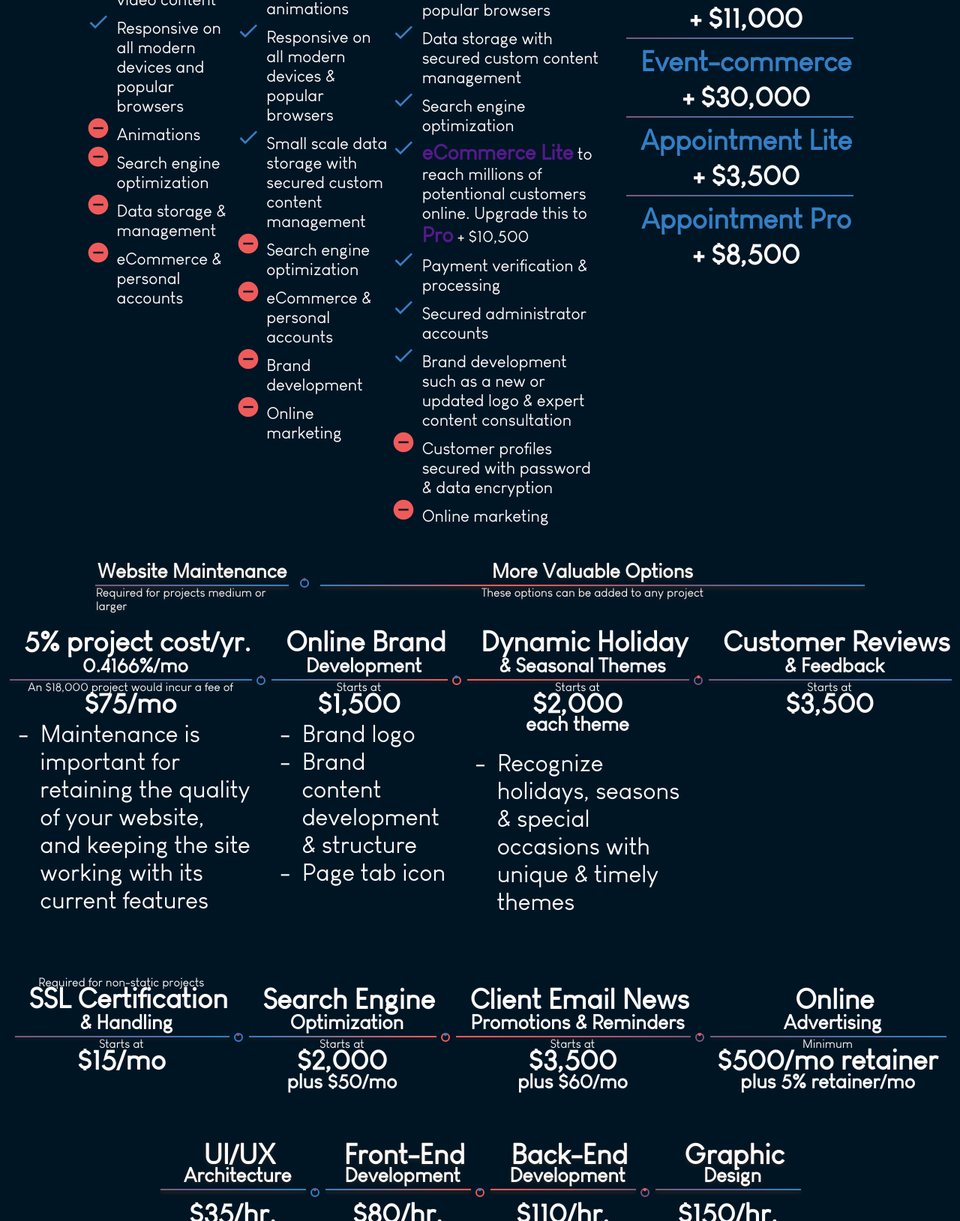
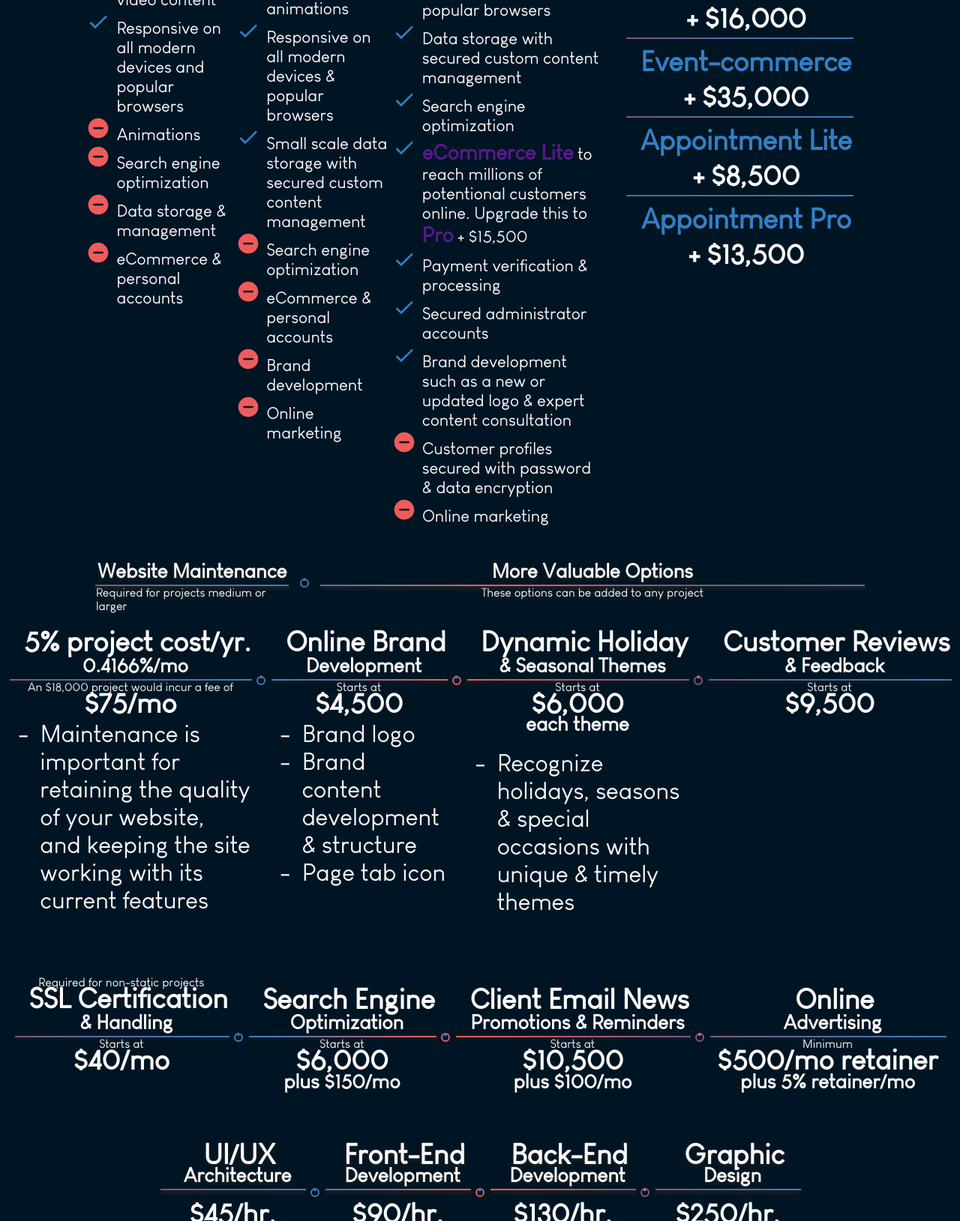
Before and after one commit to smlcate/CateCo, a website: page public/index.html in a window 1280 px wide. Shown: the part 4301-5930 px from the top of the page at 75% size. Drawn offline with nearby package versions, Linux system fonts and the light colour scheme; some packages are replaced by stand-ins of ours; no server answers.

Commit message:
update prices

```diff
--- a/public/js/controllers/mainCtrl.js
+++ b/public/js/controllers/mainCtrl.js
@@ -11,46 +11,46 @@ app.controller('mainCtrl', ['$scope', '$http', '$window', '$compile', '$location
     select:'',
     features: [
       {
-        full:'12,500',
-        red:'12,500',
+        full:'17,500',
+        red:'17,500',
         inc:'Included',
         price:'12,500'
       },
       {
-        full:'23,000',
-        red:'10,500',
+        full:'28,000',
+        red:'15,500',
         inc:'Included',
-        price:'23,000'
+        price:'28,000'
       },
       {
-        full:'7,500',
-        red:'4,750',
+        full:'12,500',
+        red:'8,750',
         inc:'Included',
-        price:'7,500'
+        price:'12,500'
       },
       {
-        full:'11,000',
-        red:'8,750',
+        full:'16,000',
+        red:'13,750',
         inc:'Included',
-        price:'11,000'
+        price:'16,000'
       },
       {
-        full:'30,000',
-        red:'22,000',
+        full:'35,000',
+        red:'27,000',
         inc:'Included',
-        price:'30,000'
-      },
-      {
-        full:'3,500',
-        red:'2,000',
-        inc:'Included',
-        price:'3,500'
+        price:'35,000'
       },
       {
         full:'8,500',
         red:'7,000',
         inc:'Included',
         price:'8,500'
+      },
+      {
+        full:'13,500',
+        red:'12,000',
+        inc:'Included',
+        price:'13,500'
       },
     ]
   }
--- a/public/partials/home.html
+++ b/public/partials/home.html
@@ -130,7 +130,7 @@
               <div id="websiteHourlyCellSplitterA" class="websiteHourlyCellSplitters"></div>
             </div>
             <p>Starting from</p>
-            <h3>$5,000</h3>
+            <h3>$8,500</h3>
             <span class="priceInfoSpans">
               <p> + recurring maintenance, hosting & servicing fees</p>
               <!-- <p class="markdownTexts">Saves $5,500</p> -->
@@ -154,7 +154,7 @@
               <div id="websiteHourlyCellSplitterB" class="websiteHourlyCellSplitters"></div>
             </div>
             <p>Starting from</p>
-            <h3>$9,000</h3>
+            <h3>$15,000</h3>
             <span class="priceInfoSpans">
               <p> + recurring maintenance, hosting & servicing fees</p>
               <!-- <p class="markdownTexts">Saves $5,500</p> -->
@@ -180,7 +180,7 @@
               <div id="websiteHourlyCellSplitterC" class="websiteHourlyCellSplitters"></div>
             </div>
             <p>Starting from</p>
-            <h3>$18,000</h3>
+            <h3>$26,000</h3>
             <span class="priceInfoSpans">
               <!-- <p class="markdownTexts">Saves $5,500</p> -->
               <p> + recurring maintenance, hosting & servicing fees</p>
@@ -387,7 +387,7 @@
                   <div id="websiteHourlyCellSplitterB" class="websiteHourlyCellSplitters"></div>
                 </div>
                 <p>Starts at</p>
-                <h3>$1,500</h3>
+                <h3>$4,500</h3>
                 <ul class="websitesHourlyInfoDivs">
                   <li>Brand logo</li>
                   <li>Brand content development & structure</li>
@@ -404,7 +404,7 @@
 
                 </div>
                 <p>Starts at</p>
-                <h3>$2,000</h3>
+                <h3>$6,000</h3>
                 <h5>each theme</h5>
                 <ul class="websitesHourlyInfoDivs">
                   <li>Recognize holidays, seasons & special occasions with unique & timely themes</li>
@@ -419,7 +419,7 @@
                   <div id="websiteHourlyCellSplitterD" class="websiteHourlyCellSplitters"></div>
                 </div>
                 <p>Starts at</p>
-                <h3>$3,500</h3>
+                <h3>$9,500</h3>
               </div>
             </div>
 
@@ -433,7 +433,7 @@
                   <div id="websiteHourlyCellSplitterA" class="websiteHourlyCellSplitters"></div>
                 </div>
                 <p>Starts at</p>
-                <h3>$15/mo</h3>
+                <h3>$40/mo</h3>
               </div>
               <div id="websiteHourlyCellDividerA" class="websiteHourlyCellDividers"><p>•</p></div>
 
@@ -444,8 +444,8 @@
                   <div id="websiteHourlyCellSplitterB" class="websiteHourlyCellSplitters"></div>
                 </div>
                 <p>Starts at</p>
-                <h3>$2,000</h3>
-                <h5>plus $50/mo</h5>
+                <h3>$6,000</h3>
+                <h5>plus $150/mo</h5>
 
               </div>
               <div id="websiteHourlyCellDividerB" class="websiteHourlyCellDividers"><p>•</p></div>
@@ -457,8 +457,8 @@
                   <div id="websiteHourlyCellSplitterC" class="websiteHourlyCellSplitters"></div>
                 </div>
                 <p>Starts at</p>
-                <h3>$3,500</h3>
-                <h5>plus $60/mo</h5>
+                <h3>$10,500</h3>
+                <h5>plus $100/mo</h5>
               </div>
               <div id="websiteHourlyCellDividerC" class="websiteHourlyCellDividers"><p>•</p></div>
 
@@ -487,7 +487,7 @@
                   <h5>Architecture</h5>
                   <div id="websiteHourlyCellSplitterA" class="websiteHourlyCellSplitters"></div>
                 </div>
-                <h3>$35/hr.</h3>
+                <h3>$45/hr.</h3>
                 <ul class="websitesHourlyInfoDivs">
 
                   <li>General layout</li>
@@ -504,7 +504,7 @@
                   <h5>Development</h5>
                   <div id="websiteHourlyCellSplitterB" class="websiteHourlyCellSplitters"></div>
                 </div>
-                <h3>$80/hr.</h3>
+                <h3>$90/hr.</h3>
                 <ul class="websitesHourlyInfoDivs">
 
                   <li>Styling & colors</li>
@@ -525,7 +525,7 @@
                   <h5>Development</h5>
                   <div id="websiteHourlyCellSplitterC" class="websiteHourlyCellSplitters"></div>
                 </div>
-                <h3>$110/hr.</h3>
+                <h3>$130/hr.</h3>
                 <ul class="websitesHourlyInfoDivs">
 
                   <li>Server initialization</li>
@@ -545,7 +545,7 @@
                   <h5>Design</h5>
                   <div id="websiteHourlyCellSplitterD" class="websiteHourlyCellSplitters"></div>
                 </div>
-                <h3>$150/hr.</h3>
+                <h3>$250/hr.</h3>
               </div>
             </div>
           </div>
```
